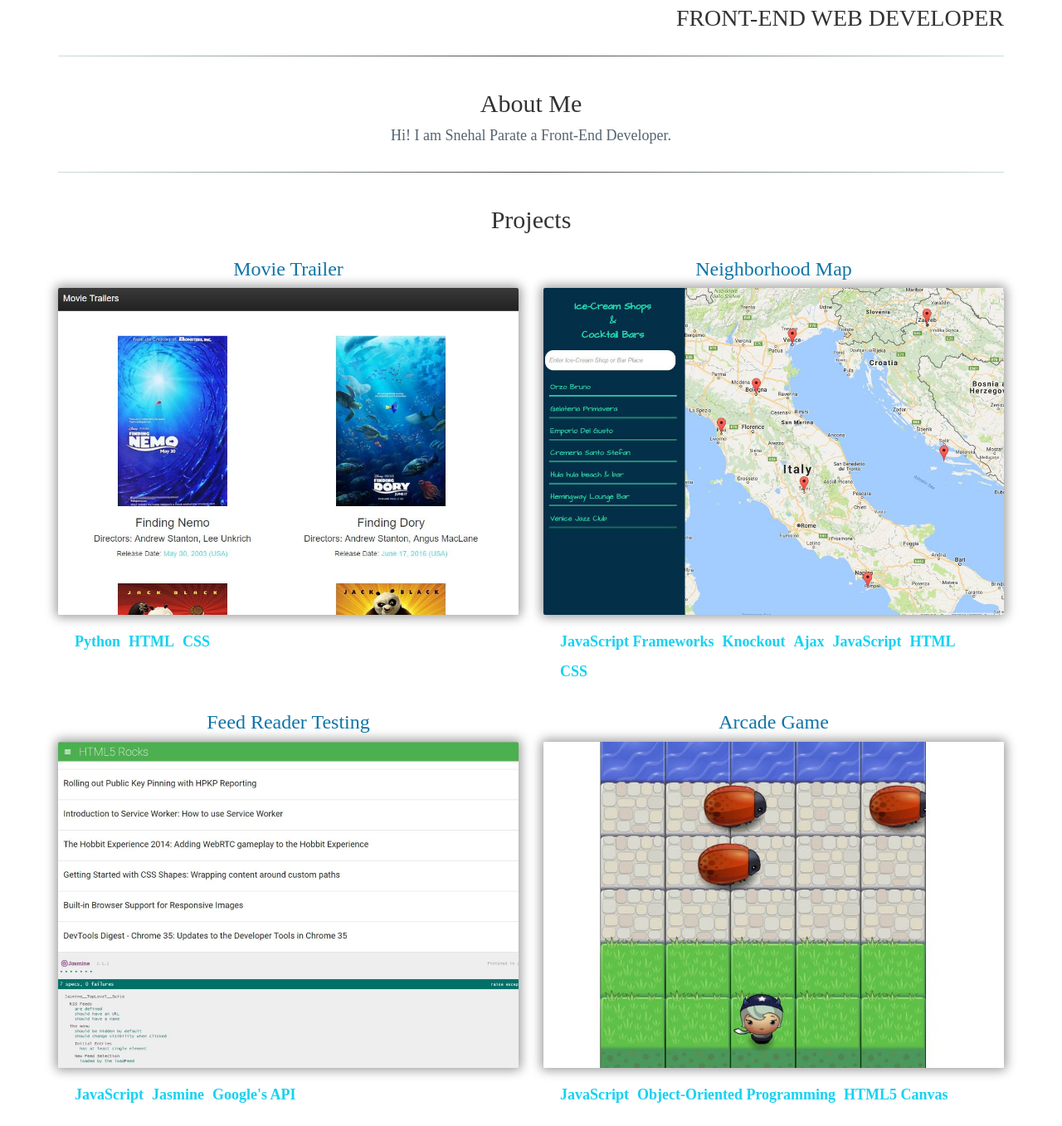
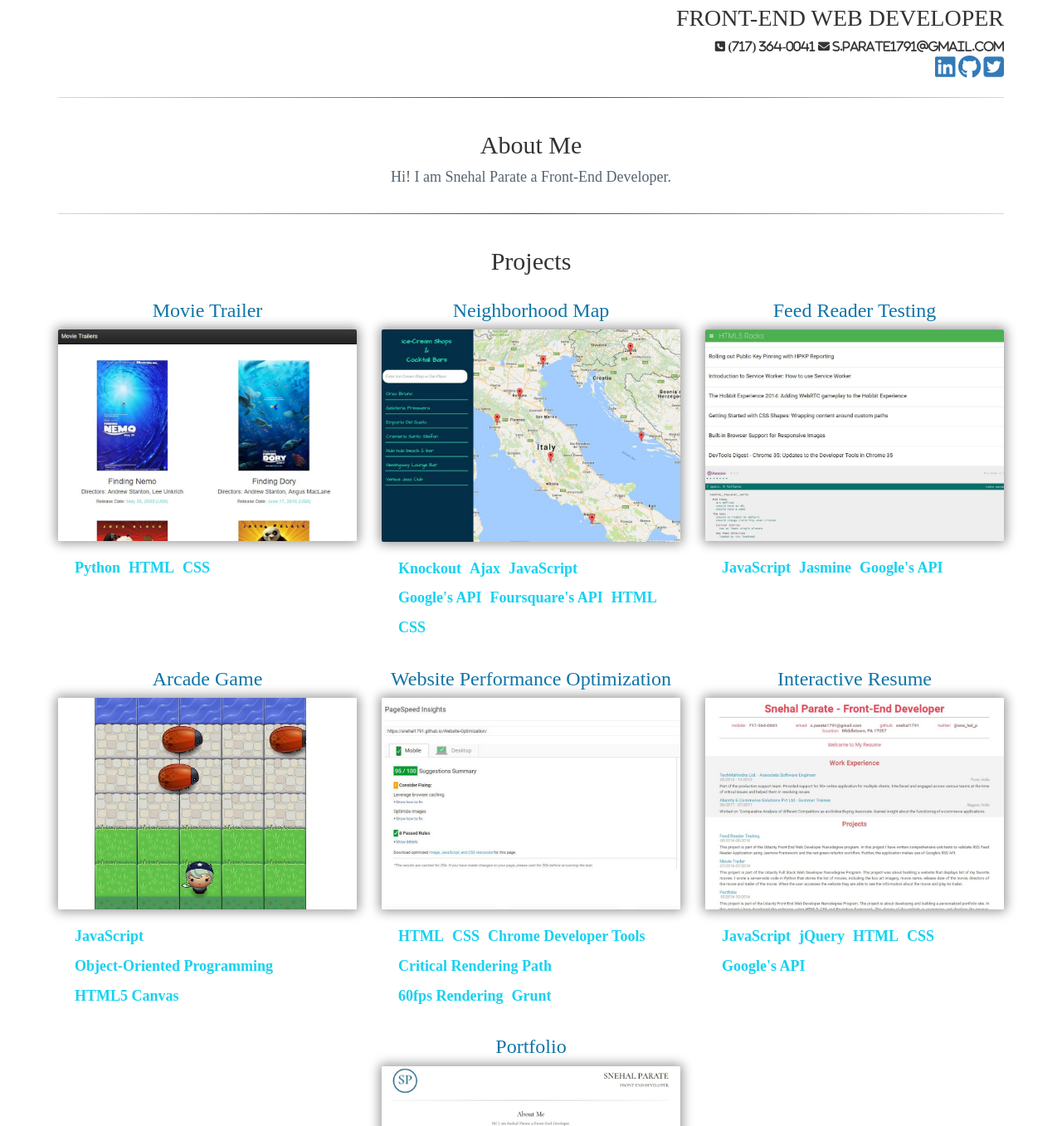
Before and after one commit to snehal1791/portfolio, a website: page index.html in a window 1280 px wide. Shown: the part 84-1441 px from the top of the page at 83% size. Drawn offline with nearby package versions, Linux system fonts and the light colour scheme; a web font is replaced by a local one.

Commit message:
Added header contacts

```diff
--- a/index.html
+++ b/index.html
@@ -21,6 +21,19 @@
         <div class="col-md-6 text-right text-uppercase">
           <h1 class="heading-name">Snehal Parate</h1>
           <h4 class="heading-subtitle">Front-End Web Developer</h4>
+          <i class="fa fa-phone-square fa-1x" aria-hidden="true"> (717) 364-0041</i>
+          <i class="fa fa-envelope fa-1x" aria-hidden="true"> s.parate1791@gmail.com</i>
+          <br>
+          <a href="https://www.linkedin.com/in/snehalparate17" class="contact-header">
+            <i class="fa fa-linkedin-square fa-2x"></i>
+          </a>
+          <a href="https://github.com/snehal1791" class="contact-header">
+            <i class="fa fa-github fa-2x"></i>
+          </a>
+          <a href="https://twitter.com/sne_hal_p" class="contact-header">
+            <i class="fa fa-twitter-square fa-2x"></i>
+          </a>
+          </div>
         </div>
       </div>
       <hr class="horizontal-line">
@@ -42,7 +55,7 @@
         </div>
       </div>
       <div class="row">
-        <div class="col-md-6">
+        <div class="col-md-4">
           <h3 class="text-center h3-color">Movie Trailer</h3>
           <img alt="movie trailor image" class="img-responsive project-image" src="images/movie_trailor-large.JPG" data-toggle="modal" data-target="#projectmovie">
           <ul class="list-align">
@@ -51,21 +64,20 @@
             <li class="list-marker">CSS</li>
           </ul>
         </div>
-        <div class="col-md-6">
+        <div class="col-md-4">
           <h3 class="text-center h3-color">Neighborhood Map</h3>
           <img alt="neighborgood map image" class="img-responsive project-image" src="images/neighborhood_map-large.JPG" data-toggle="modal" data-target="#projectneighborhoodmap">
           <ul class="list-align">
-            <li class="list-marker">JavaScript Frameworks</li>
             <li class="list-marker">Knockout</li>
             <li class="list-marker">Ajax</li>
             <li class="list-marker">JavaScript</li>
+            <li class="list-marker">Google's API</li>
+            <li class="list-marker">Foursquare's API</li>
             <li class="list-marker">HTML</li>
             <li class="list-marker">CSS</li>
           </ul>
         </div>
-      </div>
-      <div class="row">
-        <div class="col-md-6">
+        <div class="col-md-4">
           <h3 class="text-center h3-color">Feed Reader Testing</h3>
           <img alt="feed reader testing image" class="img-responsive project-image" src="images/feed_reader-large.JPG" data-toggle="modal" data-target="#projectfeedreader">
           <ul class="list-align">
@@ -74,7 +86,9 @@
             <li class="list-marker">Google's API</li>
           </ul>
         </div>
-        <div class="col-md-6">
+      </div>
+      <div class="row">
+        <div class="col-md-4">
           <h3 class="text-center h3-color">Arcade Game</h3>
           <img alt="arcade game image" class="img-responsive project-image" src="images/arcade_game-large.JPG" data-toggle="modal" data-target="#projectarcade">
           <ul class="list-align">
@@ -83,9 +97,7 @@
             <li class="list-marker">HTML5 Canvas</li>
           </ul>
         </div>
-      </div>
-      <div class="row">
-        <div class="col-md-6">
+        <div class="col-md-4">
           <h3 class="text-center h3-color">Website Performance Optimization</h3>
           <img alt="website performance optimization image" class="img-responsive project-image" src="images/website_optimization-large.JPG" data-toggle="modal" data-target="#projectoptimization">
           <ul class="list-align">
@@ -97,7 +109,7 @@
             <li class="list-marker">Grunt</li>
           </ul>
         </div>
-        <div class="col-md-6">
+        <div class="col-md-4">
           <h3 class="text-center h3-color">Interactive Resume</h3>
           <img alt="interactive resume image" class="img-responsive project-image" src="images/resume-large.JPG" data-toggle="modal" data-target="#projectresume">
           <ul class="list-align">
@@ -110,8 +122,8 @@
         </div>
       </div>
       <div class="row">
-        <div class="col-md-3"></div>
-        <div class="col-md-6">
+        <div class="col-md-4"></div>
+        <div class="col-md-4">
           <h3 class="text-center h3-color">Portfolio</h3>
           <img alt="portfolio image" class="img-responsive project-image" src="images/portfolio-large.JPG" data-toggle="modal" data-target="#projectportfolio">
           <ul class="list-align">
@@ -121,7 +133,7 @@
             <li class="list-marker">Grunt</li>
           </ul>
         </div>
-        <div class="col-md-3"></div>
+        <div class="col-md-4"></div>
       </div>
       <hr class="horizontal-line">
     </section>
@@ -136,7 +148,7 @@
             <a href="https://www.linkedin.com/in/snehalparate17">
               <i class="fa fa-linkedin-square fa-4x"></i>
             </a>
-            <a href="https://github.com/snehal1791">
+            <a href="//github.com/snehal1791">
               <i class="fa fa-github fa-4x"></i>
             </a>
             <a href="https://twitter.com/sne_hal_p">
```
